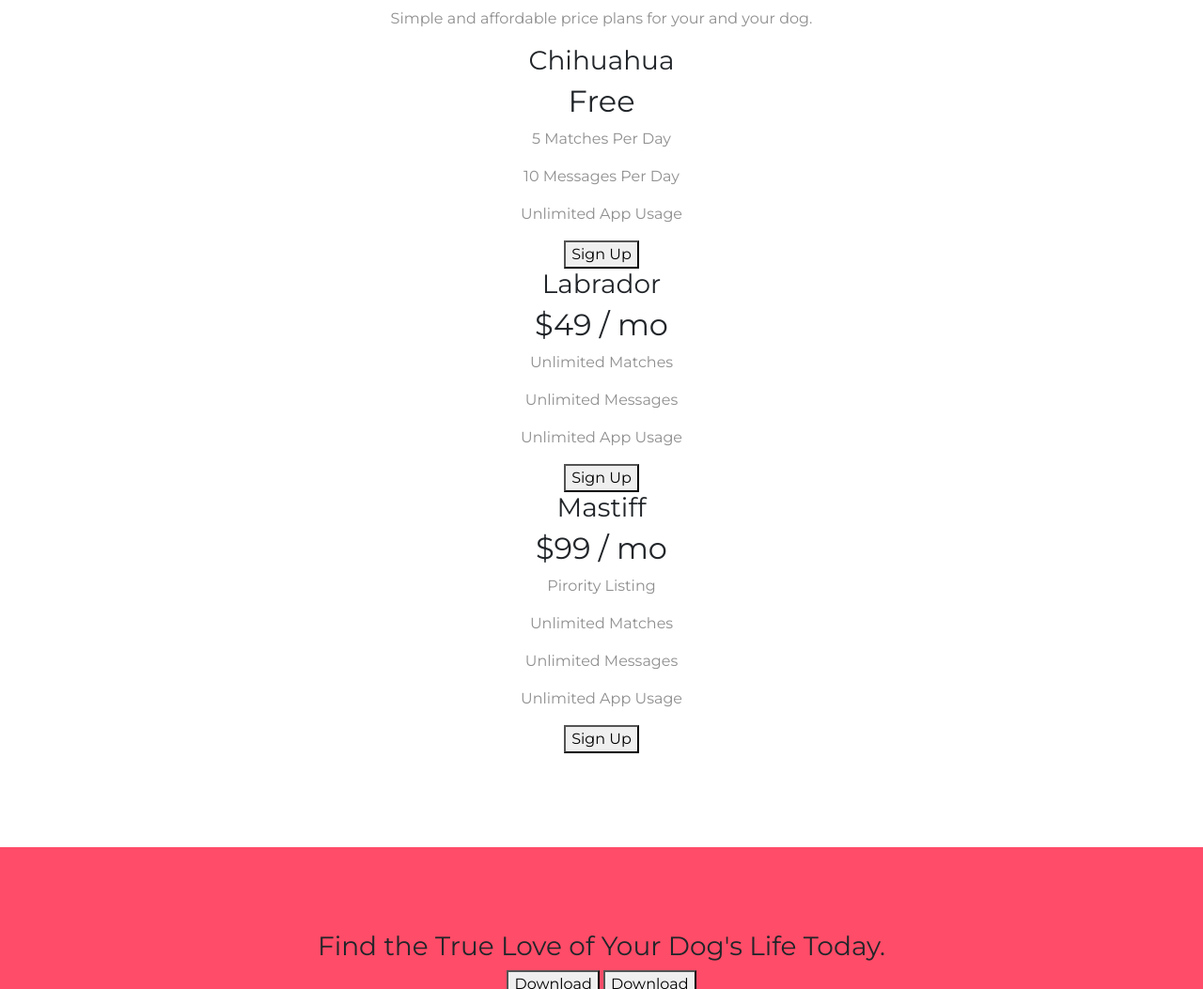
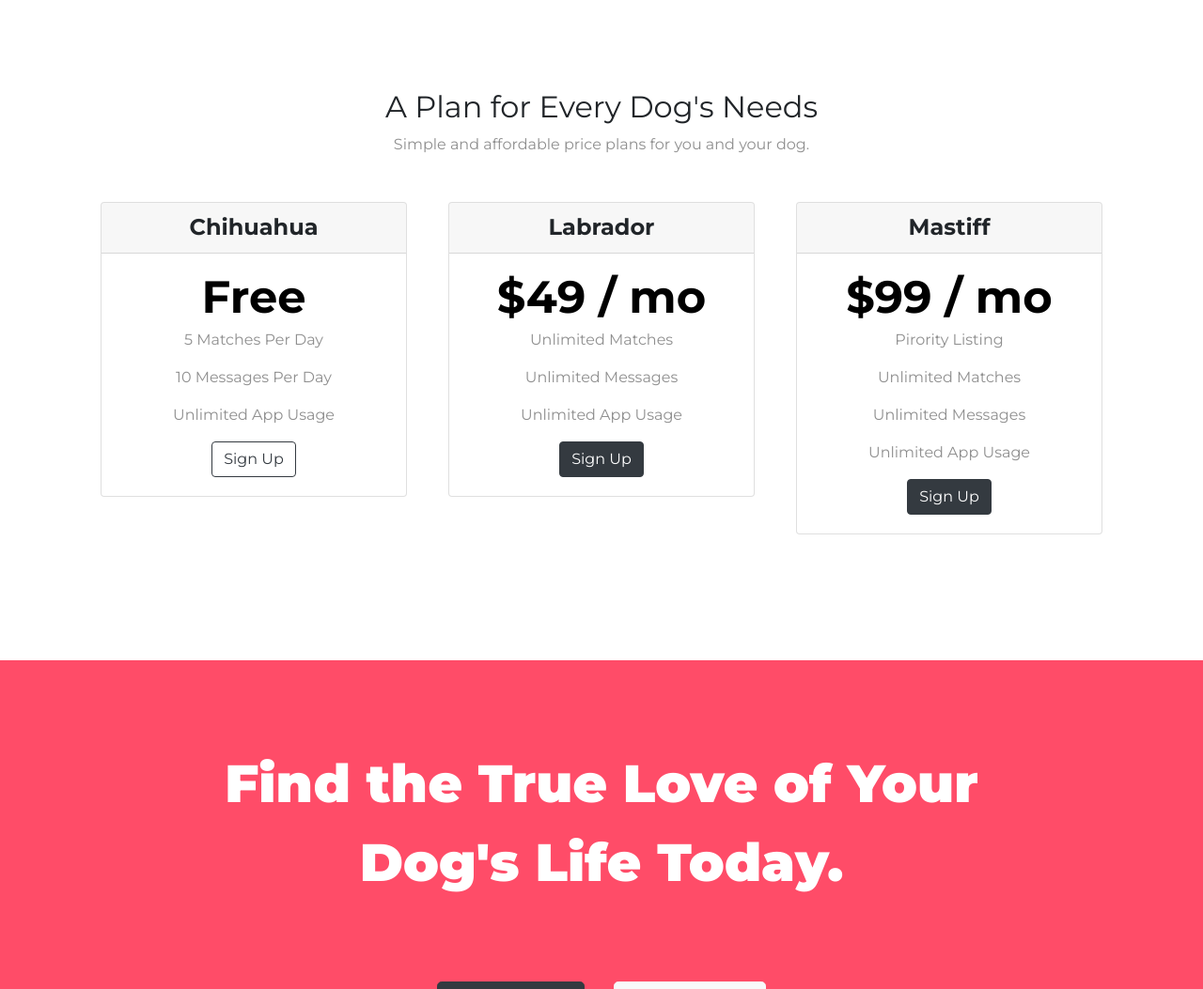
Before and after one commit to Dev-Dan-Z/Tin-Dog-project, a plain HTML site: page index.html in a window 1280 px wide. Shown: the part 1629-2682 px from the top of the page at 94% size. Drawn offline with nearby package versions, Linux system fonts and the light colour scheme; files that its build step writes are made by us from their sources.

Commit message:
Update index.html 28102020

```diff
--- a/index.html
+++ b/index.html
@@ -39,6 +39,7 @@
           <ul class="navbar-nav ml-auto">
             <li class="nav-item">
               <a href="#" class="nav-link">Contact</a>
+
             </li>
 
             <li class="nav-item">
@@ -56,7 +57,7 @@
 
       <div class="row">
         <div class="col-lg-6 col-md-12 col-sm-12">
-          <h1>Meet new and interesting dogs nearby.</h1>
+          <h1 class="big-heading">Meet new and interesting dogs nearby.</h1>
           <button type="button" class="download-btn btn btn-dark btn-lg"><i class="fab fa-apple"></i> Download</button>
           <button type="button" class="download-btn btn btn-outline-light btn-lg"><i class="fab fa-google-play"></i> Download</button>
         </div>
@@ -74,23 +75,22 @@
   <!-- Features -->
 
   <section id="features">
-
     <div class="row">
       <div class="features-box col-lg-4">
         <i class="icon fas fa-check-circle fa-5x"></i>
-        <h3>Easy to use.</h3>
+        <h3 class="feature-title">Easy to use.</h3>
         <p>So easy to use, even your dog could do it.</p>
       </div>
 
       <div class="features-box col-lg-4">
         <i class="icon fas fa-bullseye fa-5x"></i>
-        <h3>Elite Clientele</h3>
+        <h3 class="feature-title">Elite Clientele</h3>
         <p>We have all the dogs, the greatest dogs.</p>
       </div>
 
       <div class="features-box col-lg-4">
         <i class="icon fas fa-heart fa-5x"></i>
-        <h3>Guaranteed to work.</h3>
+        <h3 class="feature-title">Guaranteed to work.</h3>
         <p>Find the love of your dog's life or your money back.</p>
       </div>
     </div>
@@ -104,7 +104,7 @@
     <div id="testimonials-carousel" class="carousel slide" data-ride="carousel" data-keyboard="true" data-pause="hover" data-touch="true">
       <div class="carousel-inner">
         <div class="carousel-item active">
-        <h2>I no longer have to sniff other dogs for love. I've found the hottest Corgi on TinDog. Woof.</h2>
+          <h2 class="testimonial-text">I no longer have to sniff other dogs for love. I've found the hottest Corgi on TinDog. Woof.</h2>
           <img class="testimonials-image" src="images/dog-img.jpg" alt="dog-profile">
           <em>Pebbles, New York</em>
         </div>
@@ -142,33 +142,57 @@
 
   <section id="pricing">
 
-    <h2>A Plan for Every Dog's Needs</h2>
-    <p>Simple and affordable price plans for your and your dog.</p>
+    <h2 class="pricing-heading">A Plan for Every Dog's Needs</h2>
+    <p>Simple and affordable price plans for you and your dog.</p>
 
-
-    <h3>Chihuahua</h3>
-    <h2>Free</h2>
+    <div class="row">
+      <div class="pricing-column col-sm-12 col-md-6 col-lg-4">
+        <div class="card">
+          <div class="card-header">
+            <h3 class="card-title">Chihuahua</h3>
+          </div>
+          <div class="card-body">
+            <h2 class="price-text h2-pricing-card">Free</h2>
             <p>5 Matches Per Day</p>
             <p>10 Messages Per Day</p>
             <p>Unlimited App Usage</p>
-    <button type="button">Sign Up</button>
+            <button class="btn btn-outline-dark" type="button">Sign Up</button>
+          </div>
+        </div>
+      </div>
 
-
-    <h3>Labrador</h3>
-    <h2>$49 / mo</h2>
+      <div class="pricing-column col-sm-12 col-md-6 col-lg-4">
+        <div class="card">
+          <div class="card-header">
+            <h3 class="card-title">Labrador</h3>
+          </div>
+          <div class="card-body">
+            <h2 class="price-text h2-pricing-card">$49 / mo</h2>
             <p>Unlimited Matches</p>
             <p>Unlimited Messages</p>
             <p>Unlimited App Usage</p>
-    <button type="button">Sign Up</button>
+            <button class="btn btn-dark" type="button">Sign Up</button>
+          </div>
+        </div>
+      </div>
 
-
-    <h3>Mastiff</h3>
-    <h2>$99 / mo</h2>
+      <div class="pricing-column col-sm-12 col-md-12 col-lg-4">
+        <div class="card">
+          <div class="card-header">
+            <h3 class="card-title">Mastiff</h3>
+          </div>
+          <div class="card-body">
+            <h2 class="price-text h2-pricing-card">$99 / mo</h2>
             <p>Pirority Listing</p>
             <p>Unlimited Matches</p>
             <p>Unlimited Messages</p>
             <p>Unlimited App Usage</p>
-    <button type="button">Sign Up</button>
+            <button class="btn btn-dark" type="button">Sign Up</button>
+          </div>
+        </div>
+      </div>
+
+    </div>
 
   </section>
 
@@ -177,9 +201,9 @@
 
   <section id="cta">
 
-    <h3>Find the True Love of Your Dog's Life Today.</h3>
-    <button type="button">Download</button>
-    <button type="button">Download</button>
+    <h3 class="big-heading">Find the True Love of Your Dog's Life Today.</h3>
+    <button type="button" class="download-btn btn btn-dark btn-lg"><i class="fab fa-apple"></i> Download</button>
+    <button type="button" class="ddownload-btn btn btn-light btn-lg"><i class="fab fa-google-play"></i> Download</button>
 
   </section>
 
@@ -187,12 +211,15 @@
   <!-- Footer -->
 
   <footer id="footer">
+      <i class="footer-icons fab fa-twitter"></i>
+      <i class="footer-icons fab fa-facebook-f"></i>
+      <i class="footer-icons fab fa-instagram"></i>
+      <i class="footer-icons fas fa-envelope"></i>
 
       <p>© Copyright 2018 TinDog</p>
 
   </footer>
 
-
 </body>
 
 </html>
```
Lines whose indentation alone changed are shown as unchanged.
